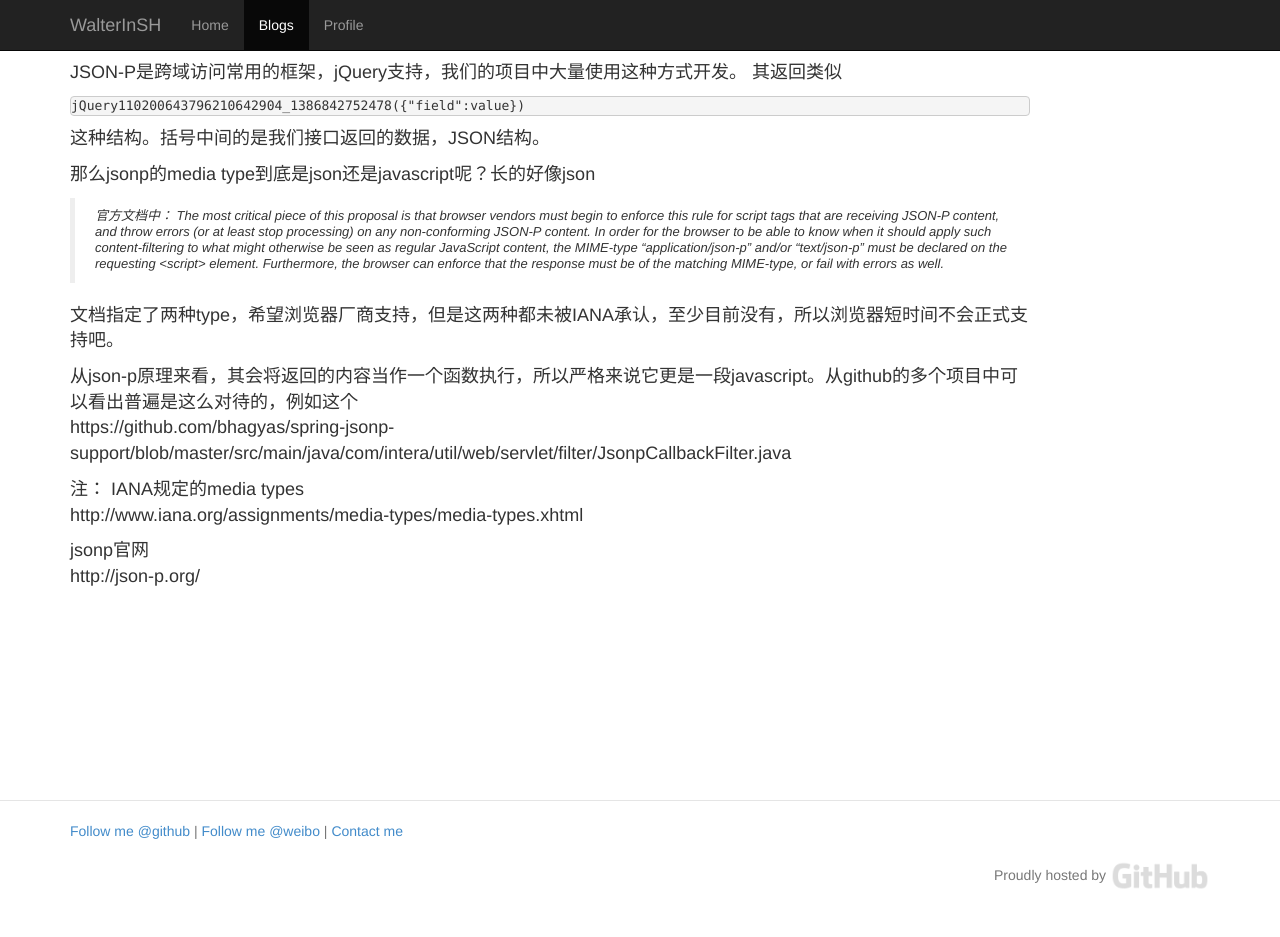
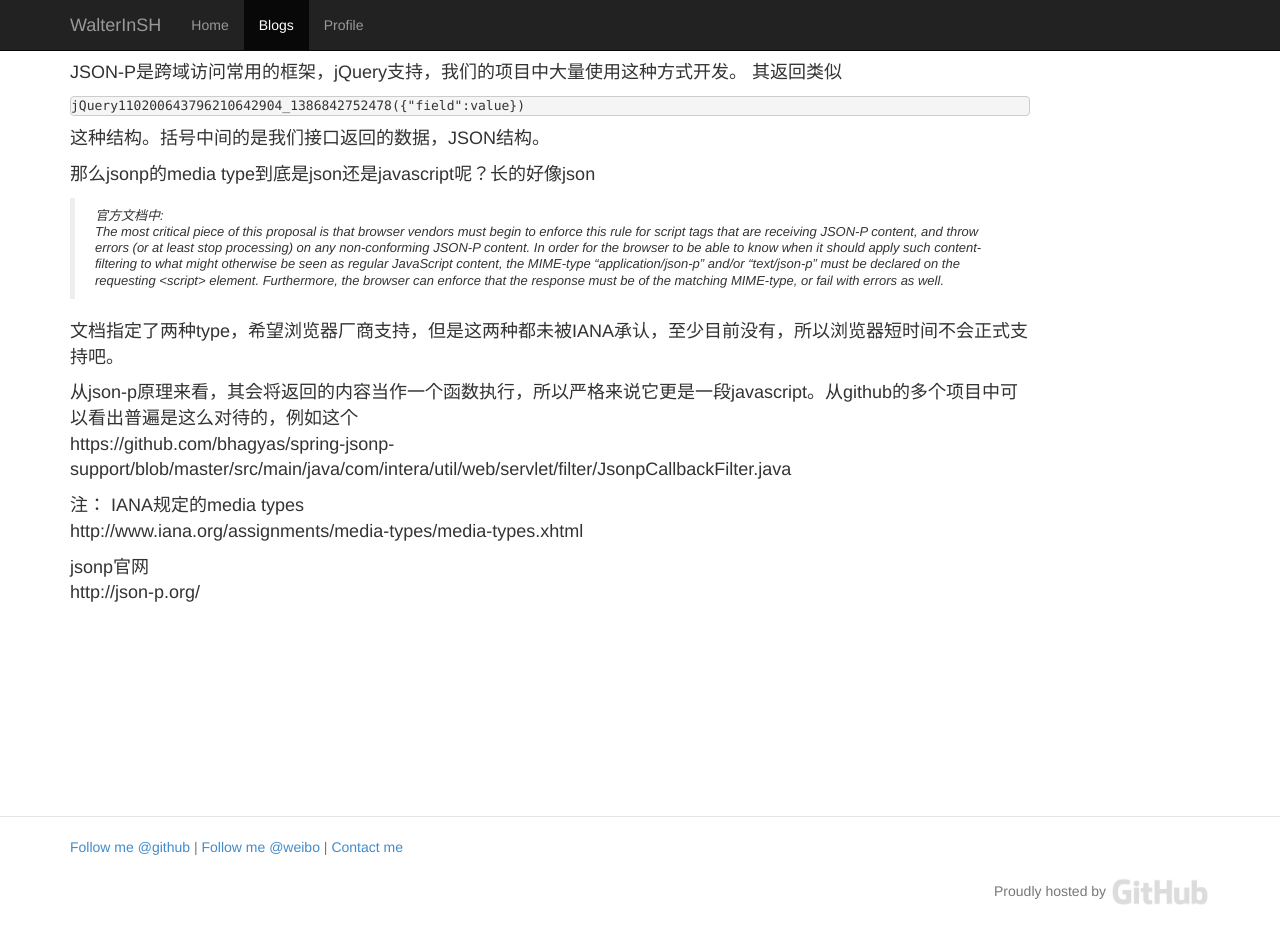
Before and after one commit to WalterInSH/walterinsh.github.io, a Jekyll site: the page built from _posts/2013-12-13-what-is-jsonp-s-media-type.md, in a window 1280 px wide and 937 px high. Built offline with Jekyll 4.4.1, drawn with Linux system fonts in a browser that asks for light colours.

```diff
--- a/_posts/2013-12-13-what-is-jsonp-s-media-type.md
+++ b/_posts/2013-12-13-what-is-jsonp-s-media-type.md
@@ -12,7 +12,8 @@ jQuery110200643796210642904_1386842752478({"field":value})
 这种结构。括号中间的是我们接口返回的数据，JSON结构。
 
 那么jsonp的media type到底是json还是javascript呢？长的好像json
->官方文档中：
+
+>官方文档中:
 >The most critical piece of this proposal is that browser vendors must begin to enforce this rule for script tags that are receiving JSON-P content, and throw errors (or at least stop processing) on any non-conforming JSON-P content.
 In order for the browser to be able to know when it should apply such content-filtering to what might otherwise be seen as regular JavaScript content, the MIME-type "application/json-p" and/or "text/json-p" must be declared on the requesting &lt;script&gt; element. Furthermore, the browser can enforce that the response must be of the matching MIME-type, or fail with errors as well.
 
```
Also changed, not shown: _posts/2014-03-21-how-does-mybatis-test-itself.md (+1 -0 lines), _posts/2014-06-21-how-to-disable-native-shortcuts-in-mac-OS.md (added, +26 -0 lines), image/posts/mac_hotkey_setting.png (added).
